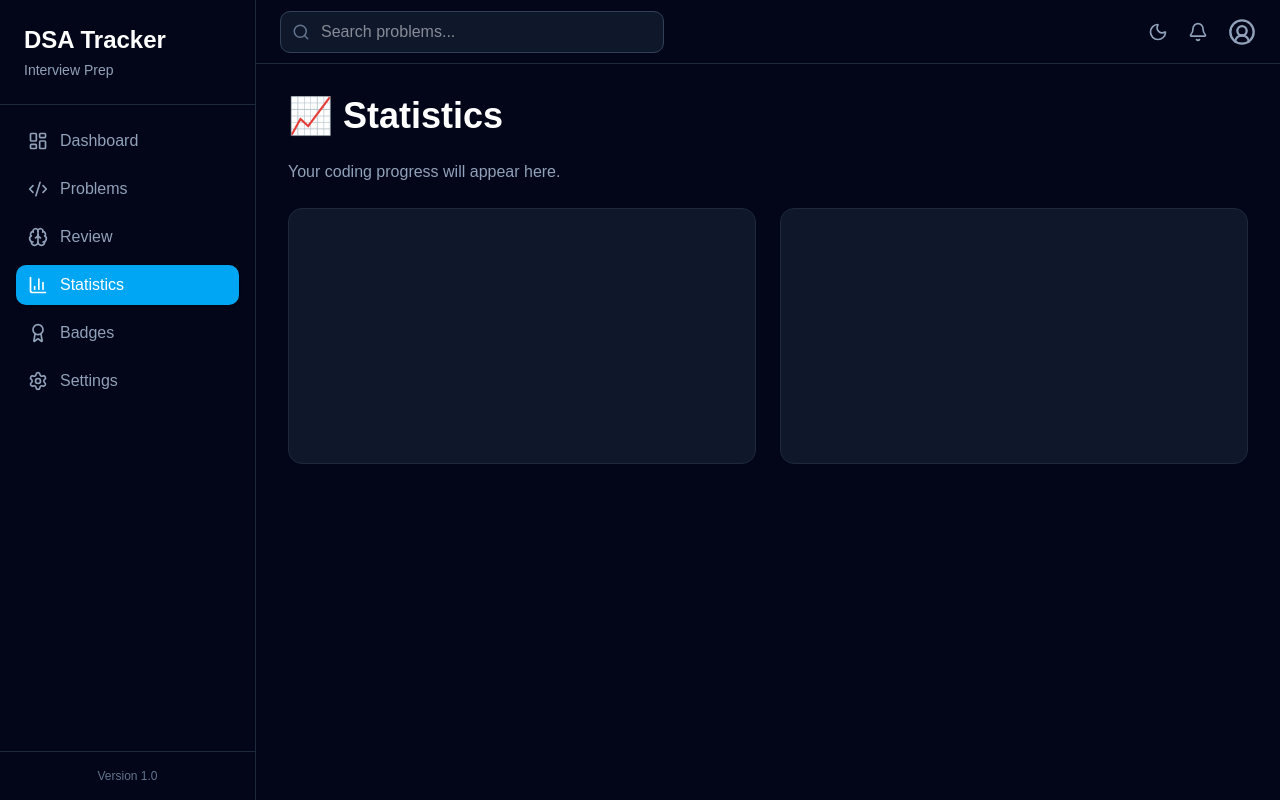
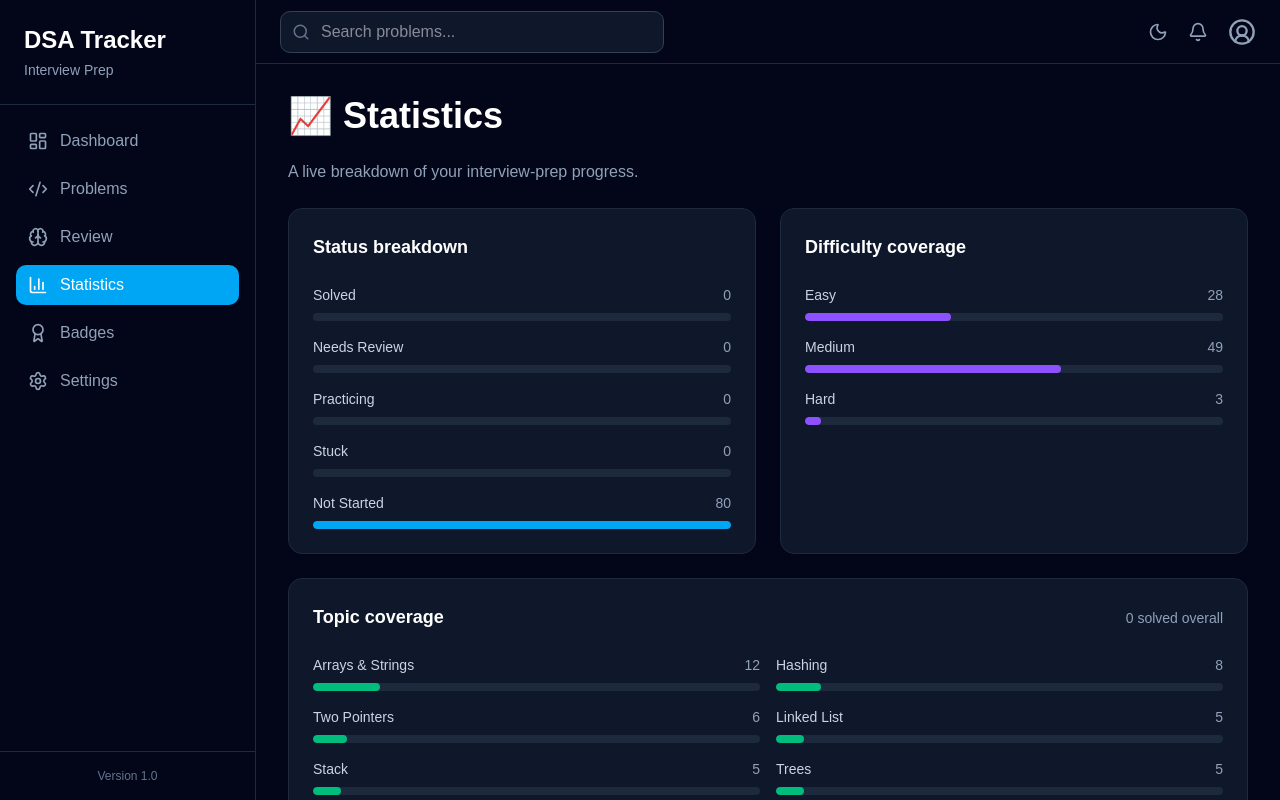
Before and after one commit to jcandyn/dsa-tracker, a React (Vite) app: page /stats in a window 1280 px wide. Built offline with nearby package versions, Linux system fonts and the light colour scheme.

Commit message:
Complete progress pages and persist tracker state

```diff
--- a/src/features/dashboard/DashboardPage.tsx
+++ b/src/features/dashboard/DashboardPage.tsx
@@ -1,6 +1,18 @@
 import StatCard from "../../components/common/StatCard";
+import { Link } from "react-router-dom";
+import { STATUS } from "@/constants";
+import { useProblemStore } from "@/store/problemStore";
 
 const DashboardPage = () => {
+  const problems = useProblemStore((state) => state.problems);
+  const solved = problems.filter((problem) => problem.status === STATUS.SOLVED || problem.completed).length;
+  const needsReview = problems.filter((problem) => problem.status === STATUS.REVIEW).length;
+  const averageConfidence = problems.length
+    ? problems.reduce((total, problem) => total + problem.confidence, 0) / problems.length
+    : 0;
+  const progress = problems.length ? Math.round((solved / problems.length) * 100) : 0;
+  const practicing = problems.filter((problem) => problem.status === STATUS.PRACTICING).slice(0, 5);
+
   return (
     <div className="space-y-8">
       <div>
@@ -17,25 +29,25 @@ const DashboardPage = () => {
         <StatCard
           emoji="🔥"
           title="Current Streak"
-          value="0 Days"
+          value={solved ? "Active" : "Start today"}
         />
 
         <StatCard
           emoji="🟢"
           title="Solved"
-          value="0"
+          value={String(solved)}
         />
 
         <StatCard
           emoji="🟡"
           title="Need Review"
-          value="0"
+          value={String(needsReview)}
         />
 
         <StatCard
           emoji="⭐"
           title="Average Confidence"
-          value="0 / 5"
+          value={`${averageConfidence.toFixed(1)} / 5`}
         />
       </div>
 
@@ -46,11 +58,11 @@ const DashboardPage = () => {
           </h2>
 
           <div className="h-4 overflow-hidden rounded-full bg-slate-800">
-            <div className="h-full w-0 bg-green-500" />
+            <div className="h-full bg-green-500 transition-all" style={{ width: `${progress}%` }} />
           </div>
 
           <p className="mt-4 text-slate-400">
-            0% Complete
+            {progress}% complete · {solved} of {problems.length} problems solved
           </p>
         </section>
 
@@ -60,12 +72,14 @@ const DashboardPage = () => {
           </h2>
 
           <p className="text-slate-400">
-            Solve 2 problems today.
+            {practicing.length
+              ? `${practicing.length} problem${practicing.length === 1 ? "" : "s"} currently in progress.`
+              : "Choose a problem and start building momentum."}
           </p>
 
-          <button className="mt-6 rounded-lg bg-sky-500 px-5 py-2 font-medium text-white transition hover:bg-sky-600">
+          <Link to="/problems" className="mt-6 inline-flex rounded-lg bg-sky-500 px-5 py-2 font-medium text-white transition hover:bg-sky-600">
             Start Practicing
-          </button>
+          </Link>
         </section>
       </div>
     </div>
--- a/src/features/problems/components/ProblemDrawer.tsx
+++ b/src/features/problems/components/ProblemDrawer.tsx
@@ -20,6 +20,10 @@ const ProblemDrawer = () => {
 
   const updateConfidence = useProblemStore(
     (state) => state.updateConfidence
+  );
+
+  const updateNotes = useProblemStore(
+    (state) => state.updateNotes
   );
 
   const problem = problems.find(
@@ -144,7 +148,8 @@ const ProblemDrawer = () => {
             <textarea
               placeholder="Write your thoughts, solution ideas, common mistakes..."
               className="h-40 w-full rounded-xl border border-slate-800 bg-slate-900 p-4 outline-none focus:border-sky-500"
-              defaultValue={problem.notes}
+              value={problem.notes}
+              onChange={(event) => updateNotes(problem.id, event.target.value)}
             />
 
           </section>
--- a/src/features/review/ReviewPage.tsx
+++ b/src/features/review/ReviewPage.tsx
@@ -1,4 +1,15 @@
+import { Link } from "react-router-dom";
+import { STATUS } from "@/constants";
+import { useProblemStore } from "@/store/problemStore";
+
 const ReviewPage = () => {
+  const problems = useProblemStore((state) => state.problems);
+  const updateStatus = useProblemStore((state) => state.updateStatus);
+  const today = new Date().toISOString().slice(0, 10);
+  const reviewQueue = problems.filter((problem) =>
+    problem.status === STATUS.REVIEW || Boolean(problem.nextReview && problem.nextReview.slice(0, 10) <= today),
+  );
+
   return (
     <div className="space-y-6">
       <h1 className="text-4xl font-bold">
@@ -9,9 +20,27 @@ const ReviewPage = () => {
         Spaced repetition review queue.
       </p>
 
-      <div className="rounded-xl border border-slate-800 bg-slate-900 p-10">
-        No reviews scheduled.
-      </div>
+      {reviewQueue.length === 0 ? (
+        <div className="rounded-xl border border-slate-800 bg-slate-900 p-10 text-center">
+          <p className="text-lg font-medium text-white">Your review queue is clear.</p>
+          <p className="mt-2 text-slate-400">Mark a problem as “Needs Review” from the Problems page to add it here.</p>
+          <Link to="/problems" className="mt-6 inline-flex rounded-lg bg-sky-500 px-5 py-2 font-medium text-white hover:bg-sky-600">Browse problems</Link>
+        </div>
+      ) : (
+        <div className="overflow-hidden rounded-xl border border-slate-800 bg-slate-900">
+          {reviewQueue.map((problem) => (
+            <div key={problem.id} className="flex flex-wrap items-center justify-between gap-4 border-b border-slate-800 p-5 last:border-0">
+              <div>
+                <p className="font-semibold text-white">{problem.title}</p>
+                <p className="mt-1 text-sm text-slate-400">{problem.topic.label} · Confidence {problem.confidence}/5</p>
+              </div>
+              <button type="button" onClick={() => updateStatus(problem.id, STATUS.SOLVED)} className="rounded-lg border border-emerald-500/50 px-4 py-2 text-sm font-medium text-emerald-400 hover:bg-emerald-500/10">
+                Mark reviewed
+              </button>
+            </div>
+          ))}
+        </div>
+      )}
     </div>
   );
 };
--- a/src/features/stats/StatisticsPage.tsx
+++ b/src/features/stats/StatisticsPage.tsx
@@ -1,4 +1,26 @@
+import { DIFFICULTY, STATUS, STATUS_LABELS } from "@/constants";
+import { useProblemStore } from "@/store/problemStore";
+
+const Bar = ({ label, value, total, color }: { label: string; value: number; total: number; color: string }) => (
+  <div>
+    <div className="mb-2 flex justify-between text-sm"><span className="text-slate-300">{label}</span><span className="text-slate-400">{value}</span></div>
+    <div className="h-2 overflow-hidden rounded-full bg-slate-800"><div className={`h-full rounded-full ${color}`} style={{ width: `${total ? (value / total) * 100 : 0}%` }} /></div>
+  </div>
+);
+
 const StatisticsPage = () => {
+  const problems = useProblemStore((state) => state.problems);
+  const total = problems.length;
+  const byStatus = Object.values(STATUS).map((status) => ({ label: STATUS_LABELS[status], value: problems.filter((problem) => problem.status === status).length }));
+  const byDifficulty = Object.values(DIFFICULTY).map((difficulty) => ({ label: difficulty, value: problems.filter((problem) => problem.difficulty === difficulty).length }));
+  const byTopic = Object.values(problems.reduce<Record<string, { label: string; value: number }>>((groups, problem) => {
+    const key = problem.topic.id;
+    groups[key] ??= { label: problem.topic.label, value: 0 };
+    groups[key].value += 1;
+    return groups;
+  }, {})).sort((left, right) => right.value - left.value).slice(0, 8);
+  const solved = problems.filter((problem) => problem.status === STATUS.SOLVED || problem.completed).length;
+
   return (
     <div className="space-y-6">
       <h1 className="text-4xl font-bold">
@@ -6,13 +28,24 @@ const StatisticsPage = () => {
       </h1>
 
       <p className="text-slate-400">
-        Your coding progress will appear here.
+        A live breakdown of your interview-prep progress.
       </p>
 
       <div className="grid gap-6 md:grid-cols-2">
-        <div className="h-64 rounded-xl border border-slate-800 bg-slate-900" />
-        <div className="h-64 rounded-xl border border-slate-800 bg-slate-900" />
+        <section className="rounded-xl border border-slate-800 bg-slate-900 p-6">
+          <h2 className="text-lg font-semibold text-white">Status breakdown</h2>
+          <div className="mt-6 space-y-4">{byStatus.map((item) => <Bar key={item.label} {...item} total={total} color="bg-sky-500" />)}</div>
+        </section>
+        <section className="rounded-xl border border-slate-800 bg-slate-900 p-6">
+          <h2 className="text-lg font-semibold text-white">Difficulty coverage</h2>
+          <div className="mt-6 space-y-4">{byDifficulty.map((item) => <Bar key={item.label} {...item} total={total} color="bg-violet-500" />)}</div>
+        </section>
       </div>
+
+      <section className="rounded-xl border border-slate-800 bg-slate-900 p-6">
+        <div className="flex items-baseline justify-between gap-4"><h2 className="text-lg font-semibold text-white">Topic coverage</h2><span className="text-sm text-slate-400">{solved} solved overall</span></div>
+        <div className="mt-6 grid gap-4 md:grid-cols-2">{byTopic.map((item) => <Bar key={item.label} {...item} total={total} color="bg-emerald-500" />)}</div>
+      </section>
     </div>
   );
 };
--- a/src/store/problemStore.ts
+++ b/src/store/problemStore.ts
@@ -1,4 +1,5 @@
 import { create } from "zustand";
+import { persist } from "zustand/middleware";
 
 import { seedProblems } from "@/data/seed";
 
@@ -38,7 +39,7 @@ interface ProblemStore {
   toggleCompleted: (id: string) => void;
 }
 
-export const useProblemStore = create<ProblemStore>((set) => ({
+export const useProblemStore = create<ProblemStore>()(persist((set) => ({
   revealedHints: {},
 
   problems: seedProblems,
@@ -119,4 +120,7 @@ export const useProblemStore = create<ProblemStore>((set) => ({
           : problem
       ),
     })),
+}), {
+  name: "dsa-tracker-problems",
+  partialize: (state) => ({ problems: state.problems }),
 }));
```
